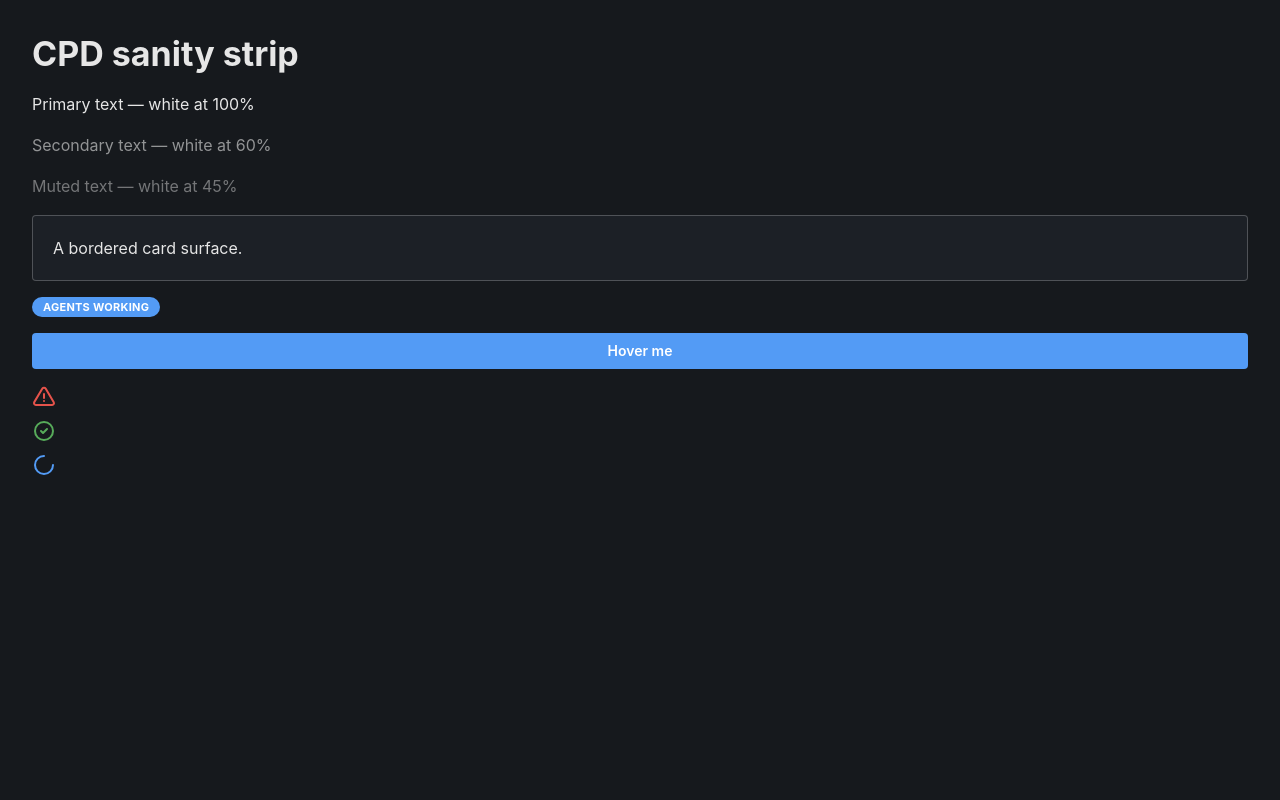
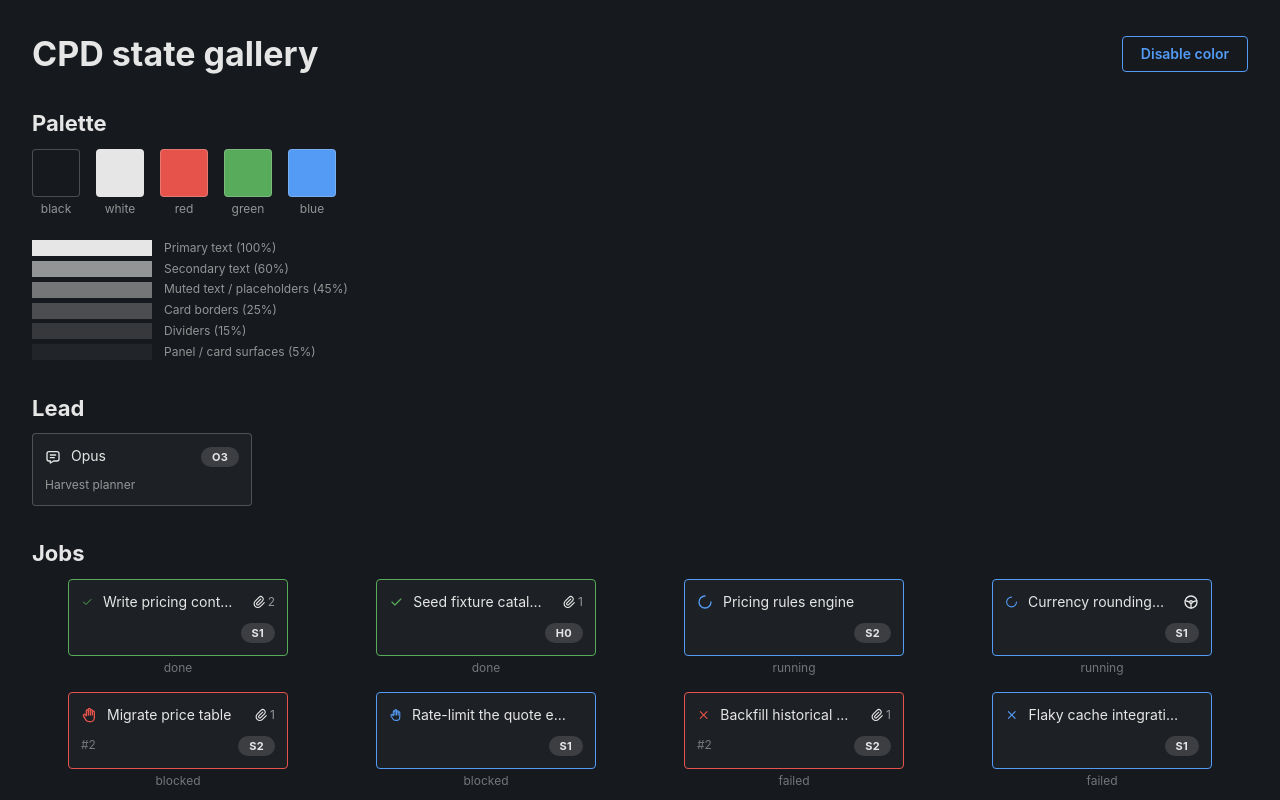
Before and after one commit to clayton-duarte/cpd, a React (Vite) app: page / in a window 1280 px wide. Shown: the top 800 px of the page. Built offline with nearby package versions, Linux system fonts and the light colour scheme.

Commit message:
feat(gallery): derivation logic, JobCard/LeadCard, state gallery (A1-3)

```diff
--- a/src/App.tsx
+++ b/src/App.tsx
@@ -1,34 +1,98 @@
-import { Badge, Button, Card, Stack, Text, Title, Tooltip } from '@mantine/core';
-import { IconAlertTriangle, IconCircleCheck, IconLoader2 } from '@tabler/icons-react';
-import { w } from './theme';
+import { useState } from 'react';
+import { Button, Group, SimpleGrid, Stack, Text, Title } from '@mantine/core';
+import { JobCard } from './components/JobCard';
+import { LeadCard } from './components/LeadCard';
+import { sampleData } from './fixtures/sample';
+import { TOKENS, w } from './theme';
 
-/**
- * Throwaway sanity strip. Replaced by card A1-3.
- * Proves the palette renders: text opacities, a card, a badge, a button,
- * a tooltip, and one icon in each accent color.
- */
+const PALETTE_SWATCHES: Array<{ label: string; value: string }> = [
+  { label: 'black', value: TOKENS.black },
+  { label: 'white', value: TOKENS.white },
+  { label: 'red', value: TOKENS.red },
+  { label: 'green', value: TOKENS.green },
+  { label: 'blue', value: TOKENS.blue },
+];
+
+const WHITE_OPACITY_LEVELS: Array<{ label: string; opacity: number }> = [
+  { label: 'Primary text', opacity: 1 },
+  { label: 'Secondary text', opacity: 0.6 },
+  { label: 'Muted text / placeholders', opacity: 0.45 },
+  { label: 'Card borders', opacity: 0.25 },
+  { label: 'Dividers', opacity: 0.15 },
+  { label: 'Panel / card surfaces', opacity: 0.05 },
+];
+
 function App() {
+  const [colorDisabled, setColorDisabled] = useState(false);
+  const session = sampleData.sessions[0];
+
   return (
-    <Stack p="xl" gap="md">
-      <Title order={1}>CPD sanity strip</Title>
-      <Text>Primary text — white at 100%</Text>
-      <Text c={w(0.6)}>Secondary text — white at 60%</Text>
-      <Text c={w(0.45)}>Muted text — white at 45%</Text>
-
-      <Card withBorder padding="lg">
-        <Text>A bordered card surface.</Text>
-      </Card>
-
-      <Badge color="blue">Agents working</Badge>
-
-      <Tooltip label="This button does nothing yet">
-        <Button>Hover me</Button>
-      </Tooltip>
+    <Stack p="xl" gap="xl">
+      <Group justify="space-between">
+        <Title order={1}>CPD state gallery</Title>
+        <Button
+          variant={colorDisabled ? 'filled' : 'outline'}
+          onClick={() => setColorDisabled((v) => !v)}
+        >
+          {colorDisabled ? 'Enable color' : 'Disable color'}
+        </Button>
+      </Group>
 
       <Stack gap="xs">
-        <IconAlertTriangle color="var(--mantine-color-red-5)" />
-        <IconCircleCheck color="var(--mantine-color-green-5)" />
-        <IconLoader2 color="var(--mantine-color-blue-5)" />
+        <Title order={3}>Palette</Title>
+        <Group gap="md">
+          {PALETTE_SWATCHES.map((s) => (
+            <Stack key={s.label} gap={4} align="center">
+              <div
+                style={{
+                  width: 48,
+                  height: 48,
+                  borderRadius: 4,
+                  backgroundColor: s.value,
+                  border: `1px solid ${w(0.25)}`,
+                }}
+              />
+              <Text size="xs" c={w(0.6)}>
+                {s.label}
+              </Text>
+            </Stack>
+          ))}
+        </Group>
+        <Stack gap={4} mt="sm">
+          {WHITE_OPACITY_LEVELS.map((lvl) => (
+            <Group key={lvl.label} gap="sm">
+              <div
+                style={{
+                  width: 120,
+                  height: 16,
+                  backgroundColor: w(lvl.opacity),
+                }}
+              />
+              <Text size="xs" c={w(0.6)}>
+                {lvl.label} ({Math.round(lvl.opacity * 100)}%)
+              </Text>
+            </Group>
+          ))}
+        </Stack>
+      </Stack>
+
+      <Stack gap="xs">
+        <Title order={3}>Lead</Title>
+        <LeadCard session={session} />
+      </Stack>
+
+      <Stack gap="xs">
+        <Title order={3}>Jobs</Title>
+        <SimpleGrid cols={{ base: 1, sm: 2, md: 3, lg: 4 }} spacing="md">
+          {sampleData.jobs.map((job) => (
+            <Stack key={job.id} gap={4} align="center">
+              <JobCard job={job} colorDisabled={colorDisabled} />
+              <Text size="xs" c={w(0.45)}>
+                {job.status}
+              </Text>
+            </Stack>
+          ))}
+        </SimpleGrid>
       </Stack>
     </Stack>
   );
--- /dev/null
+++ b/src/components/JobCard.tsx
@@ -0,0 +1,94 @@
+import { Badge, Card, Group, Text, Tooltip } from '@mantine/core';
+import {
+  IconBan,
+  IconCheck,
+  IconChecks,
+  IconCircleDashed,
+  IconClock,
+  IconHandStop,
+  IconLoader2,
+  IconPaperclip,
+  IconPlayerPause,
+  IconSteeringWheel,
+  IconX,
+} from '@tabler/icons-react';
+import type { Job } from '../model/types';
+import { isDashed, isDimmed, jobColor, showAttempt, statusIcon, tierLabel } from '../model/derive';
+import { TOKENS, w } from '../theme';
+
+const ICON_COMPONENTS: Record<string, typeof IconCheck> = {
+  'circle-dashed': IconCircleDashed,
+  'loader-2': IconLoader2,
+  'hand-stop': IconHandStop,
+  x: IconX,
+  clock: IconClock,
+  'player-pause': IconPlayerPause,
+  checks: IconChecks,
+  check: IconCheck,
+  ban: IconBan,
+};
+
+const COLOR_VALUES: Record<ReturnType<typeof jobColor>, string> = {
+  red: TOKENS.red,
+  green: TOKENS.green,
+  blue: TOKENS.blue,
+  white: TOKENS.white,
+};
+
+export interface JobCardProps {
+  job: Job;
+  /** When true, all borders and icons render as white — "Disable color" toggle. */
+  colorDisabled?: boolean;
+}
+
+export function JobCard({ job, colorDisabled = false }: JobCardProps) {
+  const color = colorDisabled ? 'white' : jobColor(job);
+  const colorValue = COLOR_VALUES[color];
+  const borderColor = color === 'white' ? w(0.25) : colorValue;
+  const Icon = ICON_COMPONENTS[statusIcon(job.status)];
+
+  return (
+    <Card
+      withBorder
+      padding="sm"
+      w={220}
+      style={{
+        backgroundColor: 'rgba(230,230,230,.03)',
+        borderColor,
+        borderStyle: isDashed(job) ? 'dashed' : 'solid',
+        borderWidth: 1,
+        opacity: isDimmed(job) ? 0.45 : 1,
+      }}
+    >
+      <Group justify="space-between" wrap="nowrap">
+        <Group gap="xs" wrap="nowrap" style={{ minWidth: 0 }}>
+          <Icon size={16} color={colorValue} />
+          <Tooltip label={job.title}>
+            <Text size="sm" truncate style={{ minWidth: 0 }}>
+              {job.title}
+            </Text>
+          </Tooltip>
+        </Group>
+        <Group gap={4} wrap="nowrap">
+          {job.steeringPending && <IconSteeringWheel size={16} />}
+          {job.artifactCount > 0 && (
+            <Group gap={2} wrap="nowrap">
+              <IconPaperclip size={14} />
+              <Text size="xs" c={w(0.6)}>
+                {job.artifactCount}
+              </Text>
+            </Group>
+          )}
+        </Group>
+      </Group>
+      <Group justify="space-between" mt="xs">
+        <Text size="xs" c={w(0.45)}>
+          {showAttempt(job) ? `#${job.attempt}` : ''}
+        </Text>
+        <Badge color="dark" variant="light" c={tierLabel(job) === '··' ? w(0.45) : TOKENS.white}>
+          {tierLabel(job)}
+        </Badge>
+      </Group>
+    </Card>
+  );
+}
--- /dev/null
+++ b/src/components/LeadCard.tsx
@@ -0,0 +1,38 @@
+import { Badge, Card, Group, Text } from '@mantine/core';
+import { IconMessage } from '@tabler/icons-react';
+import type { Session } from '../model/types';
+import { TOKENS, w } from '../theme';
+
+export interface LeadCardProps {
+  session: Session;
+}
+
+/** A lead is not a job: no status icon, no attempt. */
+export function LeadCard({ session }: LeadCardProps) {
+  return (
+    <Card
+      withBorder
+      padding="sm"
+      w={220}
+      style={{
+        backgroundColor: 'rgba(230,230,230,.03)',
+        borderColor: w(0.25),
+        borderStyle: 'solid',
+        borderWidth: 1,
+      }}
+    >
+      <Group justify="space-between" wrap="nowrap">
+        <Group gap="xs" wrap="nowrap">
+          <IconMessage size={16} color={TOKENS.white} />
+          <Text size="sm">Opus</Text>
+        </Group>
+        <Badge color="dark" variant="light" c={TOKENS.white}>
+          {session.leadTier}
+        </Badge>
+      </Group>
+      <Text size="xs" c={w(0.6)} mt="xs">
+        {session.name}
+      </Text>
+    </Card>
+  );
+}
--- /dev/null
+++ b/src/model/derive.ts
@@ -0,0 +1,62 @@
+/**
+ * Pure derivation functions: data -> visual signals.
+ * No React, no Mantine, no DOM.
+ */
+import type { ColorToken, FlowLabel, Job, JobStatus, Phase } from './types';
+
+export type { ColorToken };
+
+export function jobColor(job: Job): ColorToken {
+  if (job.status === 'done' || job.status === 'awaiting_confirm') return 'green';
+  if (job.owner === 'you') return 'red';
+  if (job.owner === 'agents') return 'blue';
+  return 'white';
+}
+
+const STATUS_ICONS: Record<JobStatus, string> = {
+  draft: 'circle-dashed',
+  queued: 'circle-dashed',
+  running: 'loader-2',
+  blocked: 'hand-stop',
+  failed: 'x',
+  waiting: 'clock',
+  paused: 'player-pause',
+  awaiting_confirm: 'checks',
+  done: 'check',
+  skipped: 'ban',
+};
+
+export function statusIcon(status: JobStatus): string {
+  return STATUS_ICONS[status];
+}
+
+export function isDashed(job: Job): boolean {
+  return job.status === 'draft';
+}
+
+export function isDimmed(job: Job): boolean {
+  return job.status === 'skipped';
+}
+
+export function tierLabel(job: Job): string {
+  return job.tier ?? '··';
+}
+
+export function showAttempt(job: Job): boolean {
+  return job.attempt >= 2;
+}
+
+const PHASE_TO_FLOW: Record<Phase, FlowLabel> = {
+  upkeep: 'Context',
+  draw: 'Context',
+  main1: 'Plan',
+  combat: 'Dispatch',
+  main2: 'Review',
+  end: 'Ship',
+};
+
+export function flowLabel(phase: Phase): FlowLabel {
+  return PHASE_TO_FLOW[phase];
+}
+
+export const FLOW_ORDER: FlowLabel[] = ['Context', 'Plan', 'Dispatch', 'Review', 'Ship'];
--- a/src/model/types.ts
+++ b/src/model/types.ts
@@ -5,6 +5,9 @@
 
 /** Who must act next. Drives card border color. */
 export type Owner = 'you' | 'agents' | 'neutral'; // red | blue | white
+
+/** Border/accent color token for a job. Never a hex value. */
+export type ColorToken = 'red' | 'green' | 'blue' | 'white';
 
 /** Model tier letter + effort digit, e.g. 'O3', 'S1', 'H0', 'L0'. */
 export type TierCode = `${'O' | 'S' | 'H' | 'L'}${0 | 1 | 2 | 3 | 4}`;
```
Also changed, not shown: 1 other file (tests, documents, lock files or other folders).
